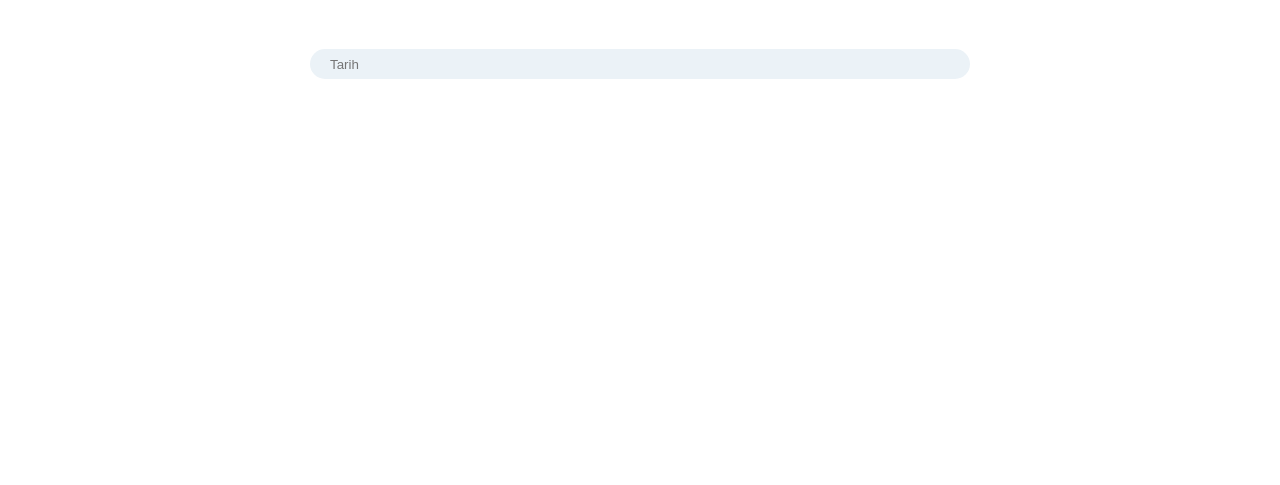
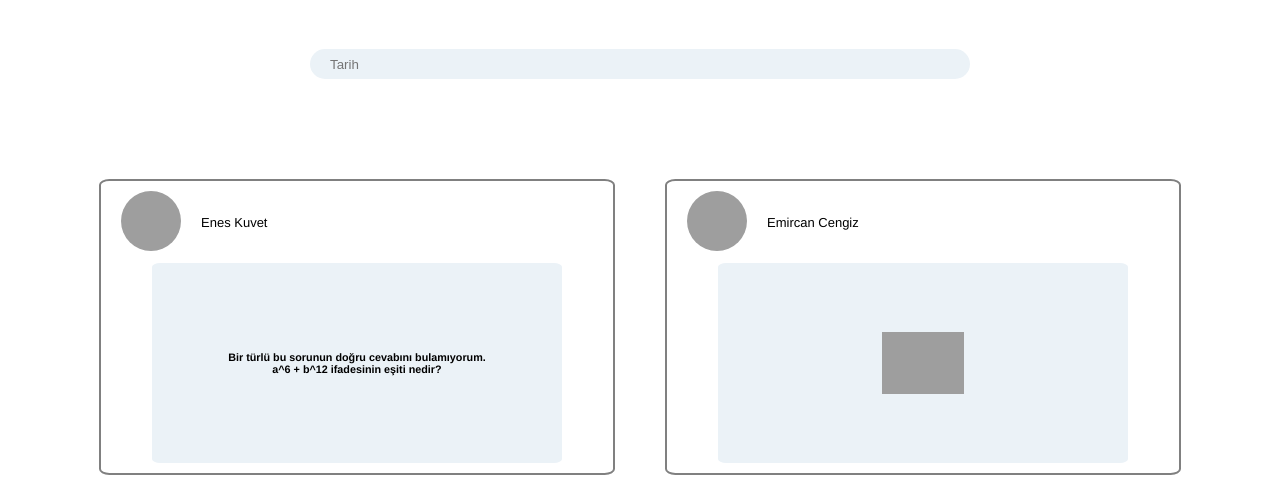
Before and after one commit to emirccnz/Learnify, a PHP site: page /anasayfa.html in a window 1280 px wide. Shown: the part 2476-2961 px from the top of the page. Before the commit the page ends 2555 px from the top, so only its background shows below. Run offline with PHP 8.4, Linux system fonts and the light colour scheme; some web fonts are replaced; grey boxes are pictures that could not be loaded.

Commit message:
anasayfaya soru cevap örneği eklendi

```diff
--- a/Anasayfa/anasayfa.css
+++ b/Anasayfa/anasayfa.css
@@ -232,6 +232,7 @@ header h1{
 }
 .questionInputDiv{
     text-align: center;
+    margin-top: 5rem;
 }
 .questionInputDiv input{
     background-color: #ebf2f7;
@@ -247,6 +248,78 @@ header h1{
     box-shadow: none;
     border: none;
     border: 2px solid black;
+}
+.part4{
+    display: flex;
+    justify-content: center;
+    align-items: center;
+    margin-top: 10rem;
+}
+.questionDiv{
+    border: 2px gray solid;
+    border-radius: 2%;
+    width: 40%;
+    text-align: center;
+    margin-bottom: 1rem;
+}
+.userInfo{
+    text-align: start;
+    display: flex;
+    align-items: center;
+    margin-top: 1rem;
+    margin-bottom: 1rem;
+}
+.userInfo .userIcon img{
+    width: 6rem;
+    height: 6rem;
+   margin-left: 2rem;
+}
+.userInfo .userName{
+    margin-left: 2rem;
+    font-size: 1.3rem;
+}
+.questionText{
+    font-size: 1.3rem;
+    display: flex;
+    text-align: center;
+    align-items: center;
+    justify-content: center;
+    width: 80%;
+    margin-left: 10%;
+    height: 20rem;
+    border-radius: 2%;
+    background-color: #ebf2f7;
+    margin-bottom: 1rem;
+}
+.replyDiv{
+    width: 40%;
+    margin-left: 5rem;
+    border: 2px gray solid;
+    border-radius: 2%;
+    width: 40%;
+    text-align: center;
+    margin-bottom: 1rem;
+}
+.replyText{
+    font-size: 1.3rem;
+    display: flex;
+    text-align: center;
+    align-items: center;
+    justify-content: center;
+    width: 80%;
+    margin-left: 10%;
+    height: 20rem;
+    border-radius: 2%;
+    background-color: #ebf2f7;
+    margin-bottom: 1rem;
+}
+.replyText img{
+    width: 20%;
+}
+.replyText h5{
+    display: none;
+    opacity: 0;
+    transition: 2s;
 }
 @media screen and (max-width:900px) {
     html{
--- a/Anasayfa/anasayfa.html
+++ b/Anasayfa/anasayfa.html
@@ -129,6 +129,34 @@
         <div class="question"></div>
         <div class="reply"></div>
     </div>
+
+    <div class="part4" id="part4Div">
+        <div class="questionDiv">
+            <div class="userInfo">
+                <div class="userIcon">
+                    <img src="/images/IMG-20241215-WA0007.jpg" alt="">
+                </div>
+                <div class="userName"><p>Enes Kuvet</p></div>
+
+            </div>
+            <div class="questionText">
+                <h5>Bir türlü bu sorunun doğru cevabını bulamıyorum. <br>
+                    a^6  + b^12 ifadesinin eşiti nedir?</h5>
+            </div>
+        </div>
+        <div class="replyDiv">
+            <div class="userInfo">
+                <div class="userIcon">
+                    <img src="/images/IMG-20241215-WA0006.jpg" alt="">
+                </div>
+                <div class="userName"><p>Emircan Cengiz</p></div>
+            </div>
+            <div class="replyText">
+                <img src="/images/loadScreen.gif" alt="loading">
+                <h5>Bu ifade küpler toplamı özdeşliğidir. Çünkü her iki terim de kuvveti 3 olacak şekilde yazılabilir (a^6, a^2nin, b^12, b^4 ün küpüdür.) Bu durumda a^3  + b^3  = (a + b)(a^2  - ab + b^2) özdeşliğinde a yerine a^2, b yerine b^4 yazarsak cevap a^6  + b^12= (a^2  + b^4)(a^4  - a^2 b^4  + b^8) olur.</h5>
+            </div>
+        </div>
+    </div>
     <script src="anasayfa.js"></script>
 </body>
 </html>
```
Also changed, not shown: Anasayfa/anasayfa.js (+33 -1 lines), images/loadScreen.gif (added).
